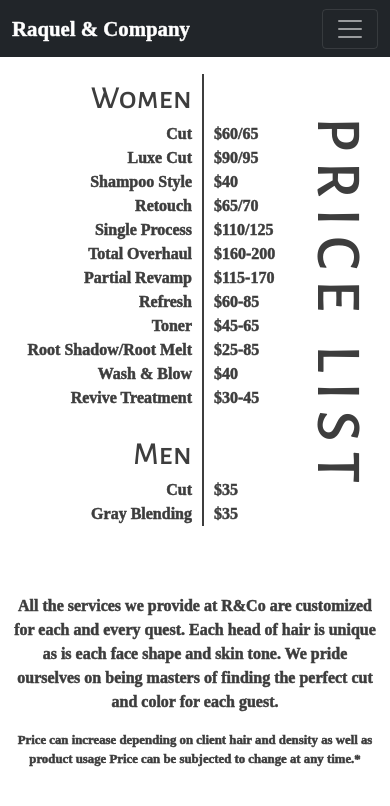
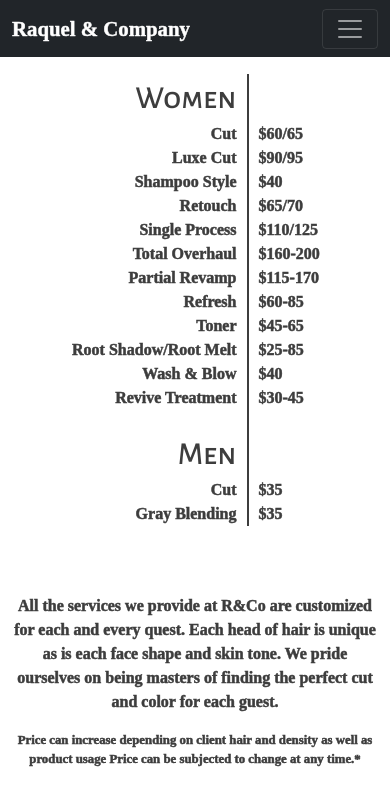
Before and after one commit to KevinCamacho/randco, a React (Create React App) app: page /services in a window 390 px wide. Shown: the top 806 px of the page. Built offline with nearby package versions, Linux system fonts and the light colour scheme; a web font is replaced by a local one.

Commit message:
removed side text on mobile

```diff
--- a/src/components/ServicesPage/ServicesPage.js
+++ b/src/components/ServicesPage/ServicesPage.js
@@ -4,8 +4,11 @@
 import Col from 'react-bootstrap/Col';
 import './ServicesPage.scss';
 import data from '../../data/services.json';
+import { useMediaQuery } from 'react-responsive';
 
 const ServicesPage = () => {
+    const isMobile = useMediaQuery({ maxWidth: 767 });
+
     return (
         <Container fluid="md" className="route-root" style={{ textAlign: 'center' }}>
             {/* <Row className="align-items-center" style={{ textAlign: 'right' }}>
@@ -67,10 +70,12 @@
                         </div>
                     )}
                 </div>
-                <div style={{ flex: '0 0 content' }}>
-                    <div className="side-text">{"P R I C E"}</div>
-                    <div style={{ marginTop: '34px' }} className="side-text">{"L I S T"}</div>
-                </div>
+                {!isMobile && (
+                    <div>
+                        <div className="side-text">{"P R I C E"}</div>
+                        <div style={{ marginTop: '34px' }} className="side-text">{"L I S T"}</div>
+                    </div>
+                )}
             </div>
 
 
```
